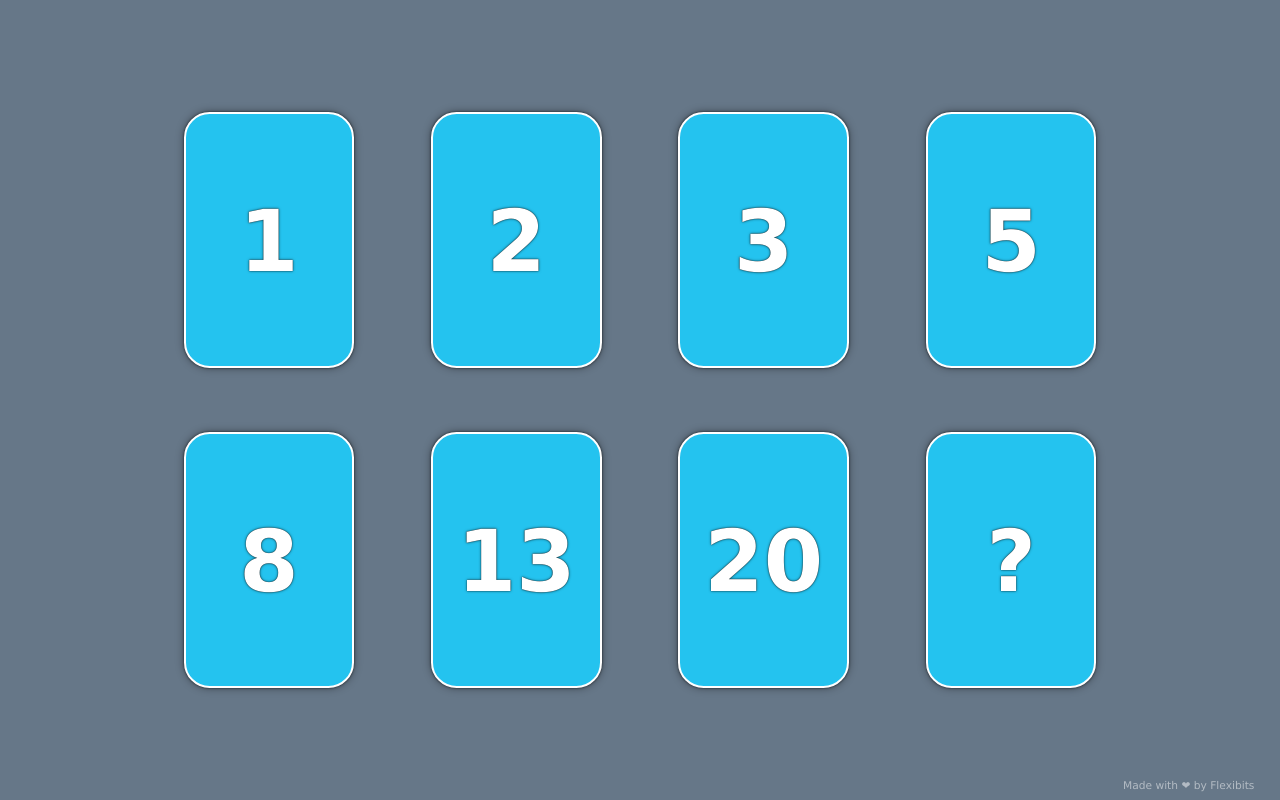
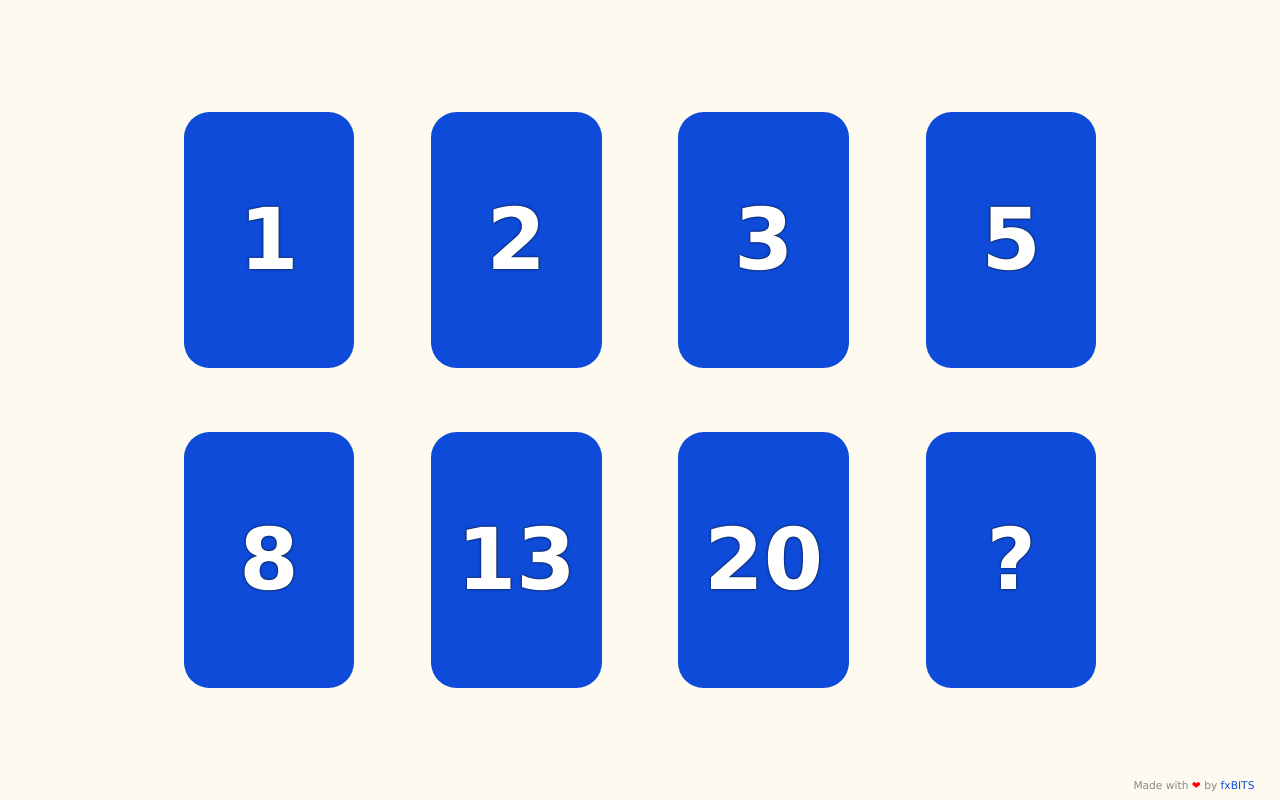
Before and after one commit to fxbits/poker, a plain HTML site: page index.html in a window 1280 px wide. Drawn offline with Linux system fonts and the light colour scheme.

Commit message:
Changed styles, updated logo and link to fxBITS website

```diff
--- a/index.html
+++ b/index.html
@@ -11,7 +11,12 @@
         body {
             font-family: Verdana;
             margin: 0;
-            background: #678;
+            background: floralwhite;
+        }
+
+        a, a:visited {
+          text-decoration: none;
+          color: #0E4BD8;
         }
 
         .cards {
@@ -59,10 +64,8 @@
             right: 0;
             top: 0;
             bottom: 0;
-            border: 2px solid white;
-            background: rgb(36,195,239);
+            background: #0E4BD8;
             border-radius: 0.3em;
-            box-shadow: 0px 0px 0.03em rgba(0, 0, 0, 0.7), 0px 0px 0.1em rgba(0, 0, 0, 0.4);
             color: white;
             font-family: Verdana;
             font-weight: bold;
@@ -72,22 +75,26 @@
 
         .card .back {
             transform: rotateY(180deg);
-            background-image: url(fxbits.svg);
+            background-image: url(logo-white.svg);
             background-repeat: no-repeat;
-            background-color: #24c3ef;
+            background-color: #0E4BD8;
             background-position: center center;
             background-size: 75%;
         }
 
         footer {
-            color: rgba(255,255,255,0.5);
+            color: #888;
             text-align: right;
             font-size: 8pt;
             display: inline-block;
             position: absolute;
             right: 2vw;
             bottom: 1vh;
-            z-index: -1;
+            z-index: 1;
+        }
+
+        .love {
+          color: red;
         }
 
         @media screen and (orientation:landscape) {
@@ -114,7 +121,7 @@
         <div class="card"><div class="front">20</div><div class="back"></div></div>
         <div class="card"><div class="front">?</div><div class="back"></div></div>
     </div>
-    <footer>Made with &#x2764; by Flexibits</footer>
+    <footer>Made with <span class="love">&#x2764;</span> by <a href="https://fxbits.io/">fxBITS</a></footer>
     <script>
         const container = document.querySelector('.cards');
         document.querySelectorAll('.card').forEach(div => {
```
Also changed, not shown: logo-white.svg (added).
